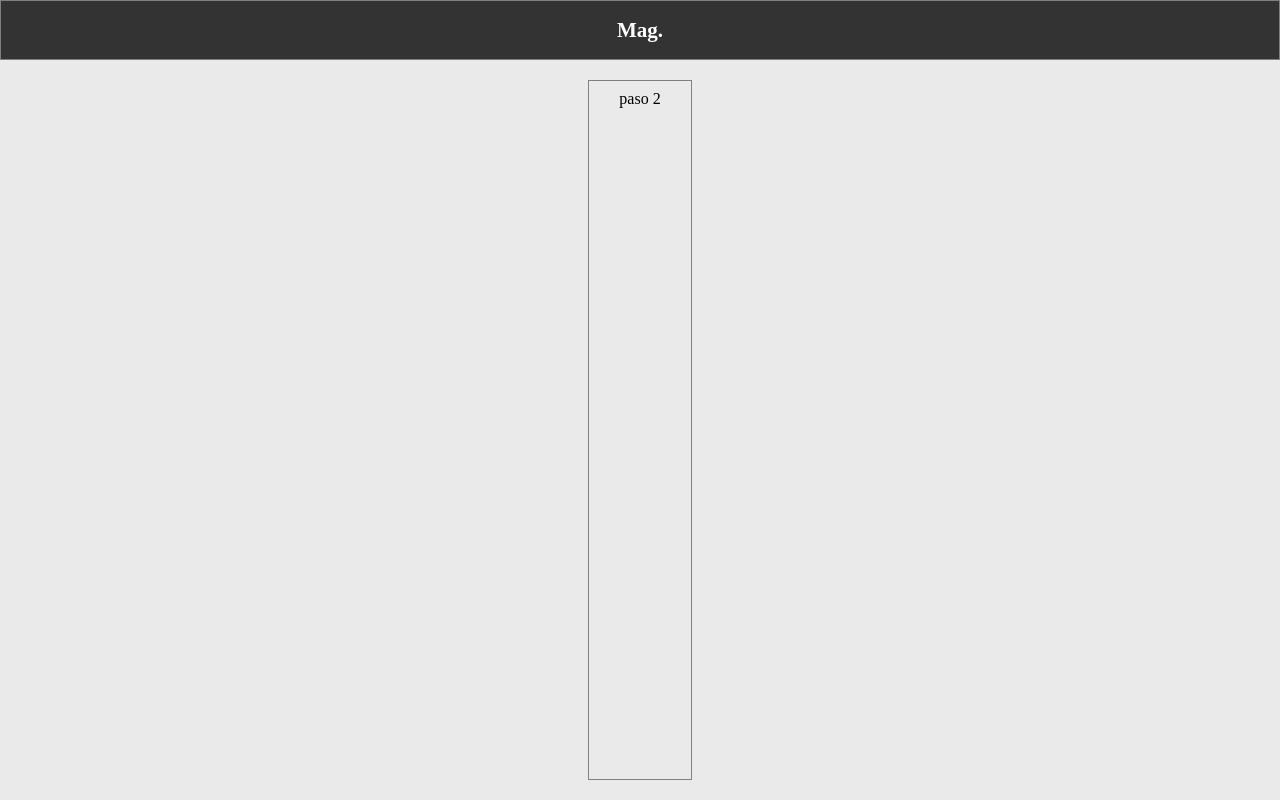
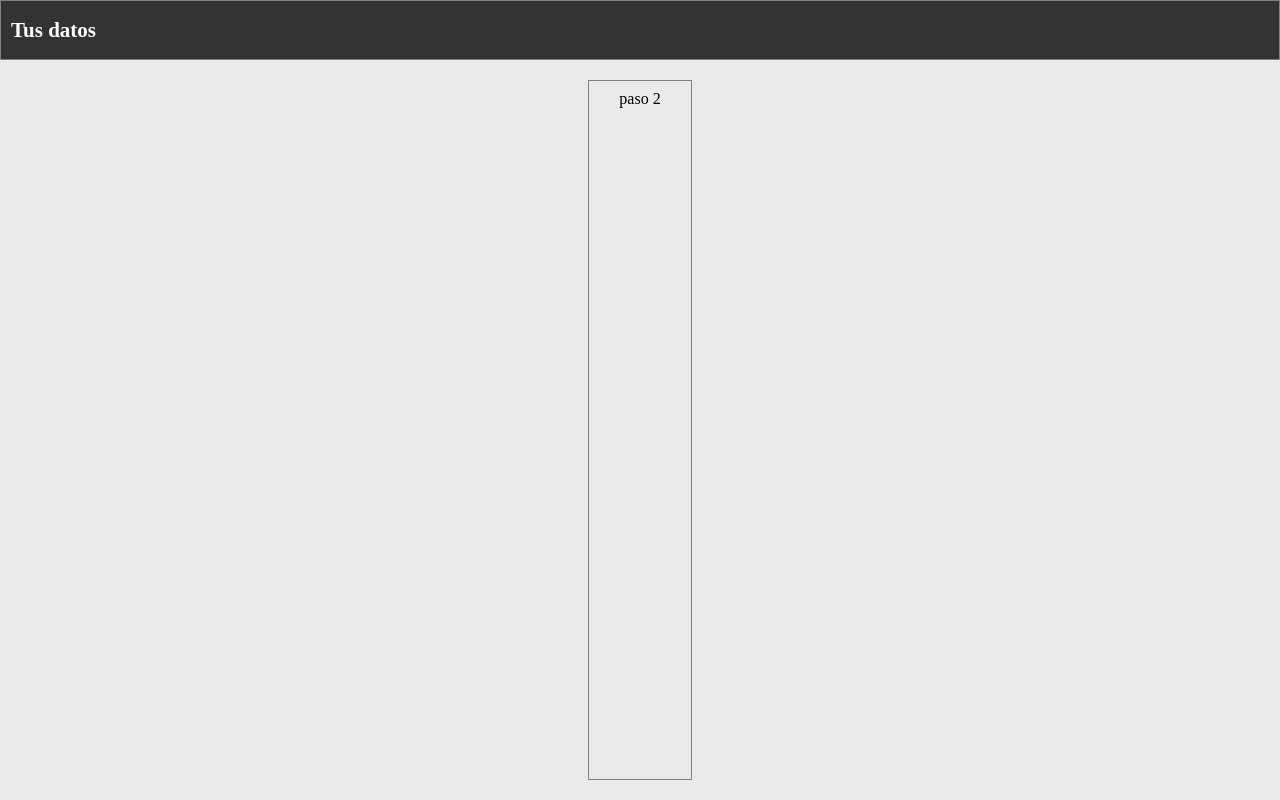
Before and after one commit to TheCARGOS/mag-demo-frontend, a React (Create React App) app: page / in a window 1280 px wide. Both pictures are taken after a click on the button "Suscribirme". Built offline with nearby package versions, Linux system fonts and the light colour scheme.

Commit message:
chore(Header): step 2 header ready

```diff
--- a/src/components/Header/Header.tsx
+++ b/src/components/Header/Header.tsx
@@ -1,11 +1,28 @@
 import React from 'react'
+import { SetStateAction } from 'react'
+import { Dispatch } from 'react'
 import styles from './styles.module.scss'
 
-const Header = (): JSX.Element => {
-  return (
+export interface HeaderProps {
+  step: number,
+  setStep: Dispatch<SetStateAction<number>>
+}
+
+const Header = (headerProps: HeaderProps): JSX.Element => {
+  const { step, setStep } = headerProps
+
+  const renderHeader = () => {
+    return step !== 1 ? (
+    <div className={ styles.header__step2 }>
+      <h1 className={ styles.header__title } onClick={ () => setStep(1) }>Tus datos</h1>
+    </div>) : (
     <div className={ styles.header }>
       <h1 className={ styles.header__title }>Mag.</h1>
-    </div>
+    </div>)
+  }
+
+  return (
+    renderHeader()
   )
 }
 
--- a/src/components/Header/styles.module.scss
+++ b/src/components/Header/styles.module.scss
@@ -4,7 +4,15 @@
   justify-content: center;
   align-items: center;
 
-  &__title {
+  &__step2 {
+    background-color: #333333;
+    display: flex;
+    align-items: center;
+    padding-left: 10px;
+    font-size: 18px;
+  }
+
+  &__title{
     font-weight: bolder;
     font-size: 21px;
     color: white;
--- a/src/components/PlanSelector/PlanSelector.tsx
+++ b/src/components/PlanSelector/PlanSelector.tsx
@@ -26,7 +26,8 @@ const Plan = (planProps: PlanProps): JSX.Element => {
       <div className={ styles.planSelector__choose }>
         <span>Plan Estándar</span>
         <label className={ styles.switch }>
-          <input type="checkbox" onChange={ handleInputChange } />
+          <label htmlFor="selectPlan" className={ styles.label }>Seleccionar plan</label>
+          <input id='selectPlan' type="checkbox" onChange={ handleInputChange } />
           <span className={ styles.slider }></span>
         </label>
         <span>Plan Premium</span>
@@ -49,7 +50,7 @@ const Plan = (planProps: PlanProps): JSX.Element => {
         <div className={ styles.planSelector__card__body }>
           <ul className={ styles.planSelector__card__body__list }>
             { features.map( (feat: Feature) => (
-              <li className={ styles.planSelector__card__body__list__item }>
+              <li key={ feat.id } className={ styles.planSelector__card__body__list__item }>
                 { feat.description }
               </li>
             ) )
--- a/src/components/PlanSelector/styles.module.scss
+++ b/src/components/PlanSelector/styles.module.scss
@@ -55,6 +55,10 @@
       font-size: 18px;
     }
   }
+
+}
+.label {
+  opacity: 0;
 }
 
 .switch {
--- a/src/layouts/AppLayout/AppLayout.tsx
+++ b/src/layouts/AppLayout/AppLayout.tsx
@@ -43,7 +43,10 @@ const AppLayout = (): JSX.Element => {
 
   return (
     <div className={ styles.AppLayout }>
-      <Header />
+      <Header
+        step={ step }
+        setStep={ setStep }
+      />
 
       <div className={ styles.AppLayout__container }>
         { renderSteps() }
```
